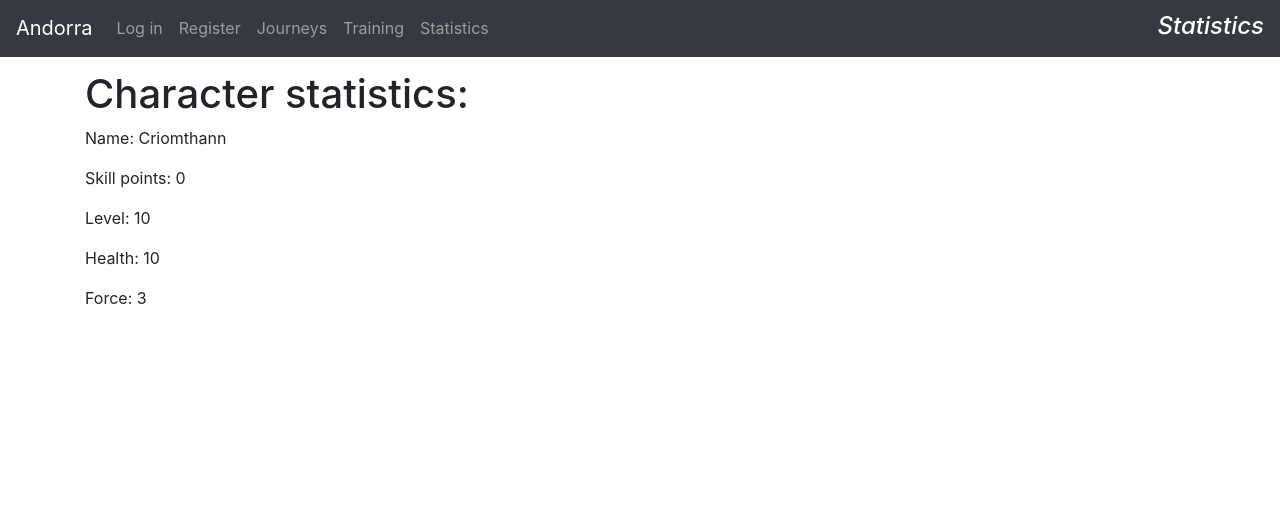
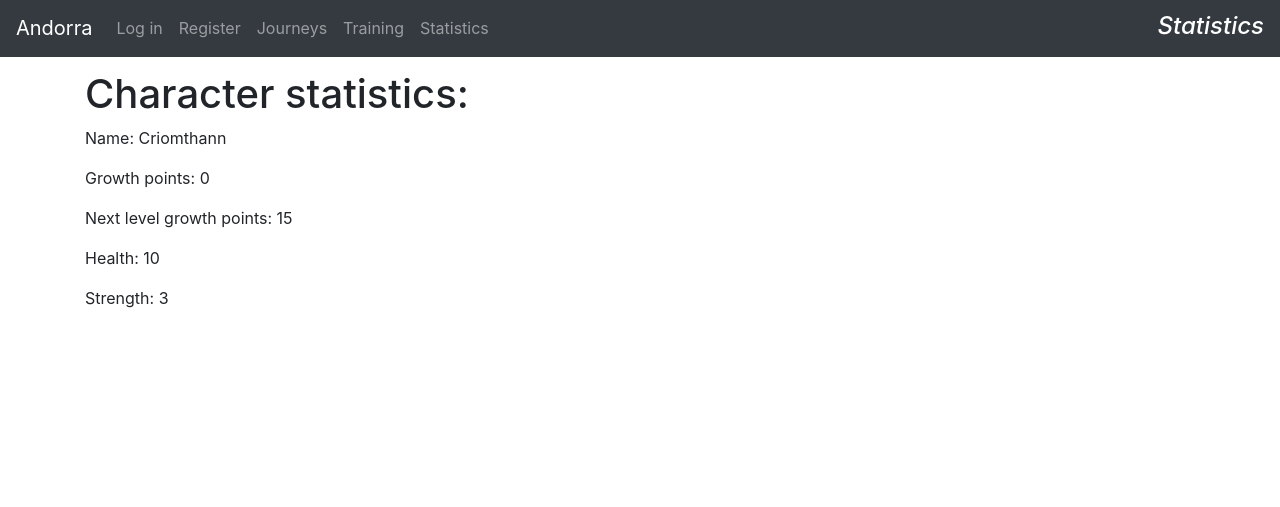
Before and after one commit to TheProrok29/andorra, a Django app: page /statistics/ in a window 1280 px wide. Shown: the top 507 px of the page. Run offline with Django 3.2, Linux system fonts and the light colour scheme; data comes from the database, SQL or seed files in the repository; data that the repository does not hold is empty; some libraries are stand-ins or nearby versions.

Commit message:
#41 Fix statistics

```diff
--- a/characters/middleware.py
+++ b/characters/middleware.py
@@ -32,7 +32,7 @@ class InceptionMiddleware:
             new_character.name = random.choice(names)
             new_character.level = 10
             new_character.health_points = 10
-            new_character.force = 3
+            new_character.strength = 3
             new_character.save()
             request.session['character_id'] = new_character.id
 
@@ -47,12 +47,11 @@ class LevelingMiddleware:
 
     def __call__(self, request: HttpRequest):
         character: Character = request.character
-        while (character.level < 100 and character.skill_points > floor(6 * (1.1 ** character.level))):
+        while (character.level < 100 and character.growth_points > floor(6 * (1.1 ** character.level))):
             character.level += 1
             character.health_points = character.level
-            character.force = floor(character.level / 3)
+            character.strength = floor(character.level / 3)
             character.save()
-
         response = self.get_response(request)
 
         return response
--- a/characters/models.py
+++ b/characters/models.py
@@ -1,7 +1,6 @@
 from django.db import models
+from math import floor
 # from django.contrib.auth.models import User
-
-# Create your models here.
 
 
 class Character(models.Model):
@@ -12,10 +11,10 @@ class Character(models.Model):
 
     # user = models.ForeignKey(User, verbose_name='User', on_delete=models.CASCADE)
     name = models.CharField(max_length=60)
-    skill_points = models.PositiveIntegerField(default=0)                        # now
+    growth_points = models.PositiveIntegerField(default=0)                        # now
     level = models.PositiveSmallIntegerField()                                  # now
     health_points = models.IntegerField()                                          # now
-    force = models.PositiveIntegerField()                                        # now
+    strength = models.PositiveIntegerField()                                        # now
     defense_strength = models.PositiveIntegerField(blank=True, null=True)        # future
     action_points = models.PositiveIntegerField(blank=True, null=True)         # future
     reflex = models.PositiveIntegerField(blank=True, null=True)                  # future
@@ -27,6 +26,7 @@ class Character(models.Model):
     def __str__(self):
         return self.name
 
-
-# h1 = Character(name='Prorok', skill_points=200, level=2, health_points=100, force=100)
-# h1.save()
+    @property
+    def next_level(self):
+        next_level_points = floor(6 * (1.1 ** self.level))
+        return next_level_points
--- a/characters/templates/statistics.html
+++ b/characters/templates/statistics.html
@@ -12,10 +12,10 @@
 <h1 id="statistics-title">Character statistics:</h1>
 {% if character %}
 <p id="statistics-name">Name: {{character.name}}</p>
-<p id="statistics-skill-point">Skill points: {{character.skill_points}}</p>
-<p id="statistics-lvl">Level: {{character.level}}</p>
+<p id="statistics-growth-point">Growth points: {{character.growth_points}}</p>
+<p id="next-level-growth-point">Next level growth points: {{next_lvl}}</p>
 <p id="statistics-hp">Health: {{character.health_points}}</p>
-<p id="statistics-force">Force: {{character.force}}</p>
+<p id="statistics-force">Strength: {{character.strength}}</p>
 {% else %}
 <p>There is no character in the database</p>
 {% endif %}
--- a/characters/views.py
+++ b/characters/views.py
@@ -2,7 +2,9 @@ from django.shortcuts import render
 
 
 def statistics(request):
+    hero = request.character
     context = {
-        'character': request.character
+        'character': hero,
+        'next_lvl': hero.next_level,
     }
     return render(request, 'statistics.html', context)
--- a/training/templates/training.html
+++ b/training/templates/training.html
@@ -12,7 +12,8 @@
 <h1 id="character-title">Character training</h1>
 {% if character %}
 <p id="character-name">Name: {{character.name}}</p>
-<p id="character-skill-point">Skill points: {{character.skill_points}}</p>
+<p id="character-growth-points">Growth points: {{character.growth_points}}</p>
+<p id="next-level-growth-point">Next level growth points: {{next_lvl}}</p>
     <form class="form-horizontal" id="startTraining" role="form" method="POST" action="{% url 'training_active' %}">
         <div class="row">
             <div class="col-md-3"></div>
--- a/training/templates/training_active.html
+++ b/training/templates/training_active.html
@@ -12,7 +12,8 @@
 <h1 id="character-title">Character training</h1>
 {% if character %}
 <p id="character-name">Character name: {{character.name}}</p>
-<p id="character-skill-point">Actual skill points: {{character.skill_points}}</p>
+<p id="character-growth-point">Actual growth points: {{character.growth_points}}</p>
+<p id="next-level-growth-point">Next level growth points: {{next_lvl}}</p>
 <p id="training-start">Start training date: {{training.start_training_date}}</p>
 <input type="hidden" id="timer-start" name="variable" value="{{ training.start_training_date|date:'Y-m-d H:m:s'}}">
 <input type="hidden" id="timer-now" name="variable1" value="{{ time_now|date:'Y-m-d H:m:s' }}">
```
Also changed, not shown: tests/character/tests_middleware.py (+2 -2 lines), tests/character/tests_model.py (+1 -1 lines), training/views.py (+4 -3 lines), characters/migrations/0006_auto_20200129_0844.py (added).
